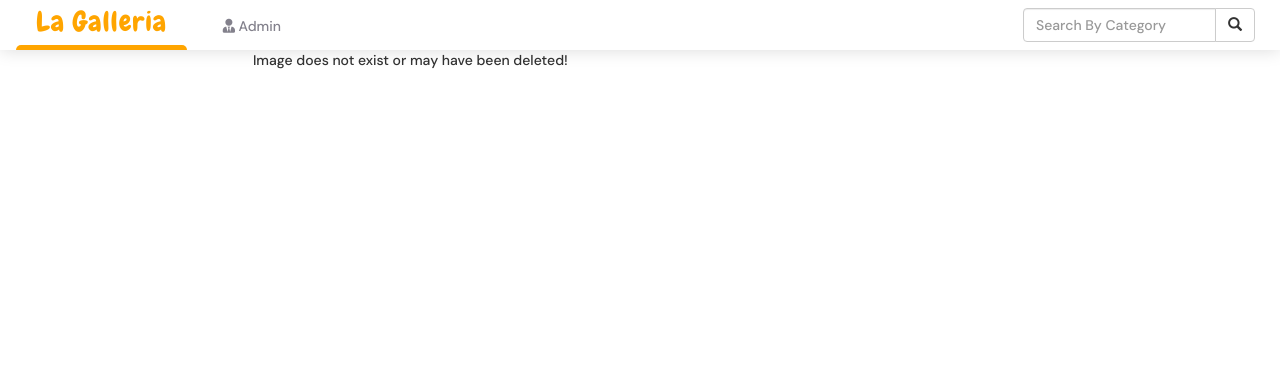
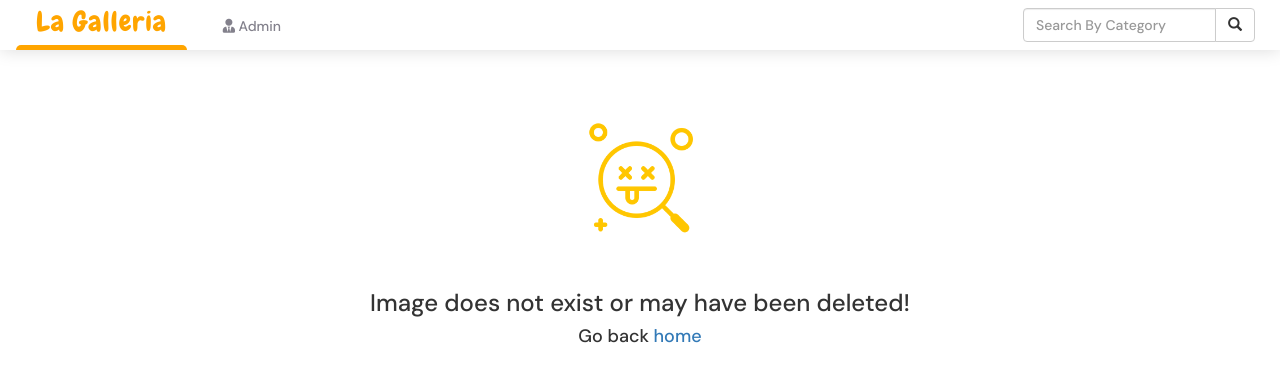
Before and after one commit to RYAN2540/La-Galleria, a Django app: page /image/1 in a window 1280 px wide. Shown: the top 382 px of the page. Run offline with Django 3.2, Linux system fonts and the light colour scheme; data that the repository does not hold is empty; some libraries are stand-ins or nearby versions.

Commit message:
edit image.html error message

```diff
--- a/gallery/templates/image.html
+++ b/gallery/templates/image.html
@@ -1,10 +1,11 @@
 {%extends 'base.html'%}
 {% load static %}
 {% block content %}
-<div style="align-content: center; margin-left: 3%; margin-right: 3%; margin-top: 5rem;">
+<div style="align-content: center; margin-left: 3%; margin-right: 3%; margin-top: 6rem;">
   <div class="col-md-2"></div>
-  <div class="col-md-8" style="padding-left: 14px; padding-right: 14px; position: static !important;">
+  <div class="col-md-8 text-center" style="padding-left: 14px; padding-right: 14px; position: static !important;">
   {% if image %}
+    <h3>{{image.name}}</h3>
     <img
     onclick="showModal('{{image.id}}','{{image.name}}','{{image.description}}','{{image.photo.url}}','{{image.location}}','{{image.location.id}}','{{image.category}}', '{{image.category.id}}', '{{image.post_date}}') "
     class="image img-thumbnail" id={{image.name}} src="{{image.photo.url}}">
@@ -14,8 +15,10 @@
       <p>© 2021 Copyright: <a href="https://github.com/RYAN2540" target="_blank">Ryan Rotich</a></p>
     </div>
   {% else %}
-  <div class="message">
-    {{message}}
+  <div class="message text-center" style="margin-top: 5rem;">
+    <img src="{% static 'images/not-found.png' %}" alt="not-found" style="width:15%; height: 15%;">
+    <h3>{{message}}</h3>
+    <h4>Go back <a href="{% url 'home' %}">home</a></h4>
   </div>
   {% endif %}
   </div>
```
